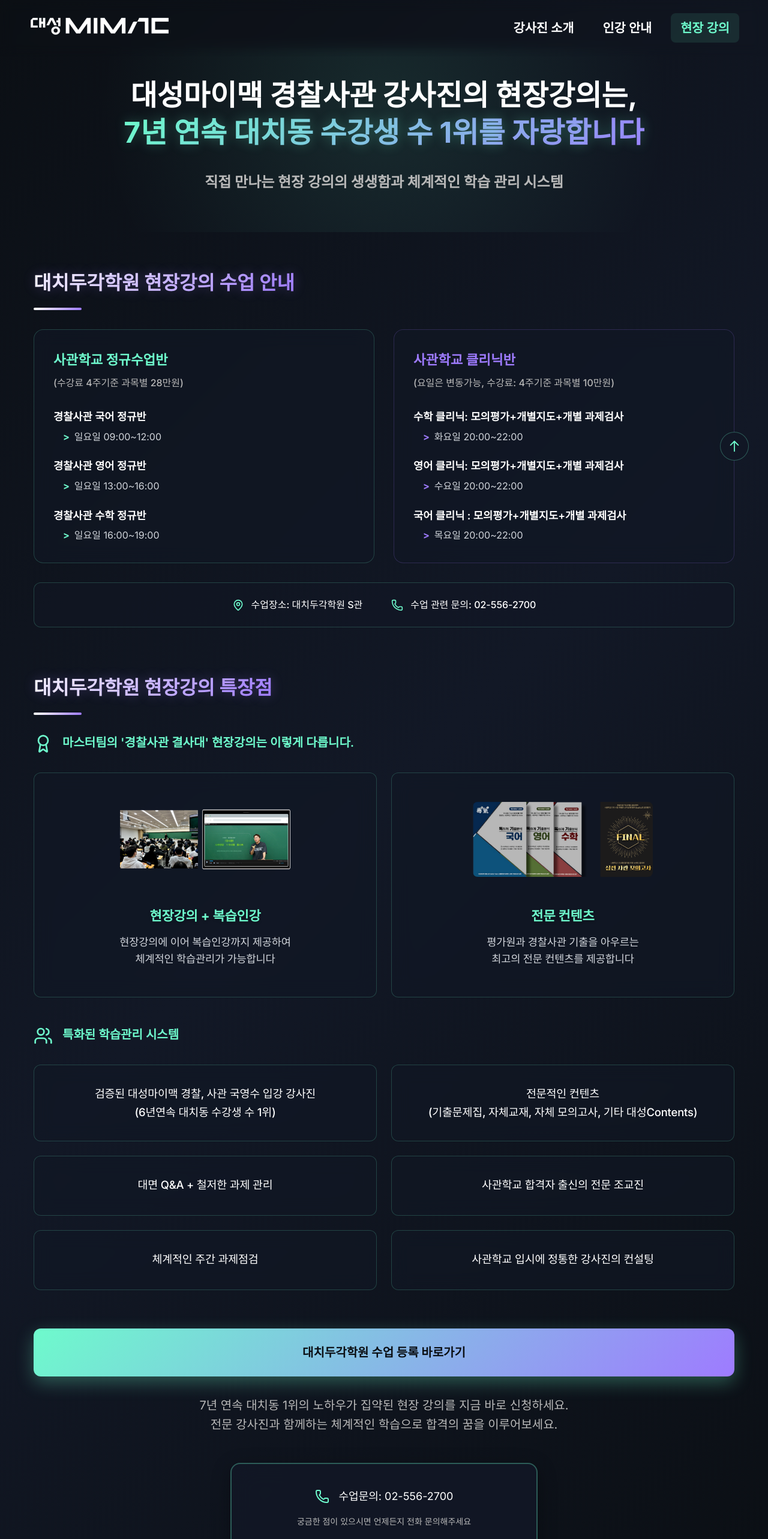
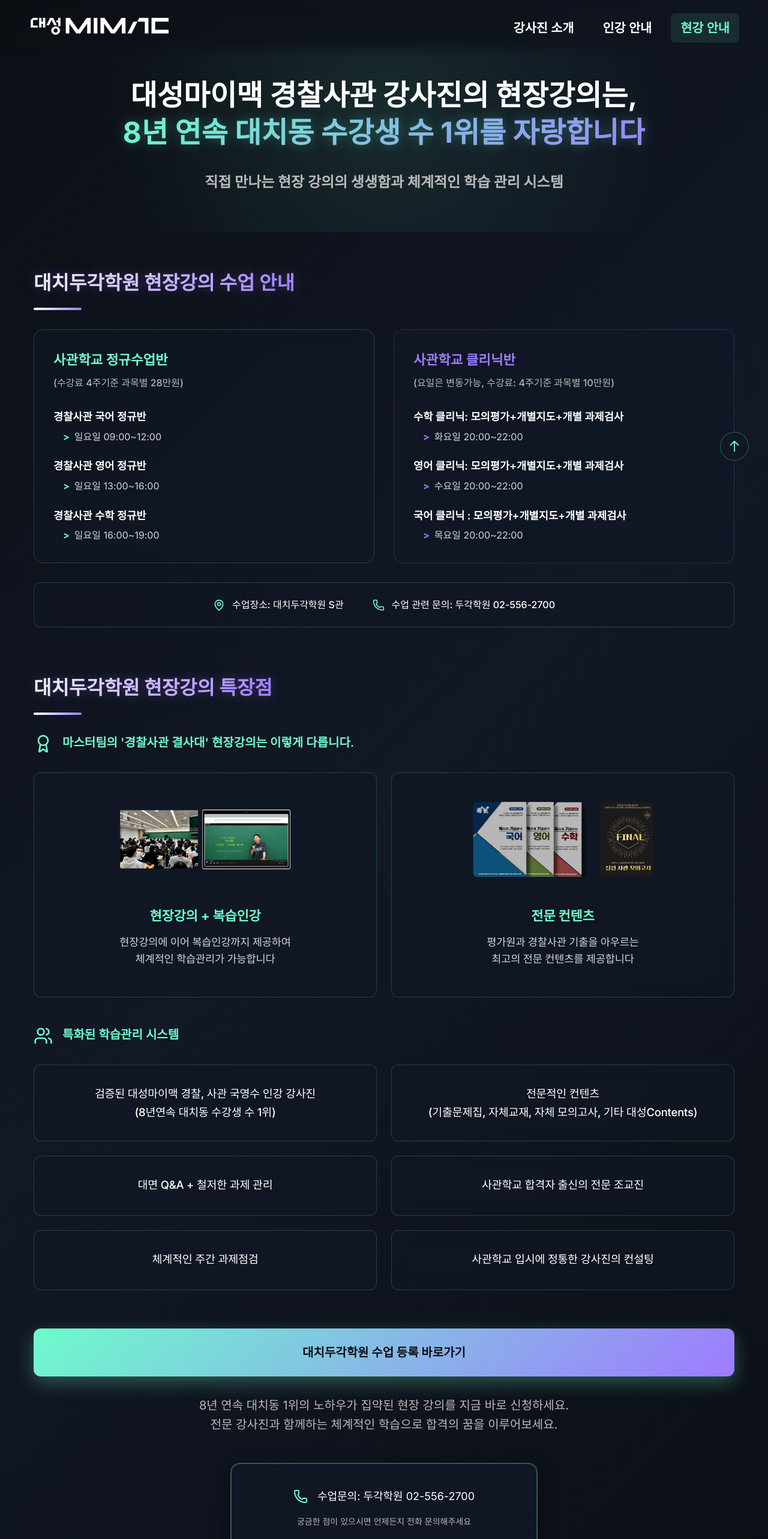
Before and after one commit to hanbyeol3/military-academy-ui, a React (Vite) app: page /offline in a window 1280 px wide. Shown: the top 2566 px of the page at 60% size. Built offline with nearby package versions, Linux system fonts and the light colour scheme; a web font is replaced by a local one.

Commit message:
- vercel 설정

```diff
--- a/src/components/common/Footer.tsx
+++ b/src/components/common/Footer.tsx
@@ -26,7 +26,7 @@
                             전문성과 체계성
                         </h3>
                         <p className="footer-section-text">
-                            7년 연속 대치동 수강생 수 1위를 자랑하는<br />
+                            8년 연속 대치동 수강생 수 1위를 자랑하는<br />
                             검증된 전문 강사진과 함께합니다
                         </p>
                     </div>
--- a/src/components/common/Header.tsx
+++ b/src/components/common/Header.tsx
@@ -20,7 +20,7 @@
   const menuItems = [
     { name: '강사진 소개', path: '/teachers' },
     { name: '인강 안내', path: '/online' },
-    { name: '현장 강의', path: '/offline' },
+    { name: '현강 안내', path: '/offline' },
   ];
 
   const isActive = (path: string) => location.pathname === path;
--- a/src/pages/Home.tsx
+++ b/src/pages/Home.tsx
@@ -86,17 +86,17 @@
               <span className="char">대성마이맥 경찰사관 인강 강사진은,</span>
               <br />
               <span className="char">단언컨대, </span>
-              <span className="char highlight">경찰사관 인터넷강의 No.1 입니다</span>
+              <span className="char highlight">경찰사관 No.1 입니다</span>
             </span>
           </h1>
           <p className="hero-subtitle">
             <span className="mobile-only">
-              7년 연속 대치동 수강생 수 1위를<br />
+              8년 연속 대치동 수강생 수 1위를<br />
               자랑하는 검증된 전문 강사진과 함께<br />
               경찰사관학교의 꿈을 실현하세요
             </span>
             <span className="desktop-only">
-              7년 연속 대치동 수강생 수 1위를 자랑하는 검증된 전문 강사진과 함께
+              8년 연속 대치동 수강생 수 1위를 자랑하는 검증된 전문 강사진과 함께
               <br />경찰사관학교의 꿈을 실현하세요
             </span>
           </p>
@@ -105,10 +105,10 @@
               강사진 소개
             </a>
             <a href="/online" className="btn btn-secondary btn-lg">
-              인강 안내
+              대성 인강 안내
             </a>
             <a href="/offline" className="btn btn-outline btn-lg">
-              현장 강의 안내
+              대치동 현강 안내
             </a>
           </div>
         </div>
--- a/src/pages/Offline.tsx
+++ b/src/pages/Offline.tsx
@@ -13,12 +13,12 @@
               대성마이맥 경찰사관<br />
               강사진의 현장강의는,<br />
               <br />
-              <span className="highlight">7년 연속 대치동 수강생 수<br />
+              <span className="highlight">8년 연속 대치동 수강생 수<br />
               1위를 자랑합니다</span>
             </span>
             <span className="desktop-only">
               대성마이맥 경찰사관 강사진의 현장강의는,<br />
-              <span className="highlight">7년 연속 대치동 수강생 수 1위를 자랑합니다</span>
+              <span className="highlight">8년 연속 대치동 수강생 수 1위를 자랑합니다</span>
             </span>
           </h1>
 
@@ -91,7 +91,7 @@
             </div>
             <div className="contact-item-simple">
               <Phone className="contact-icon-simple" />
-              <span>수업 관련 문의: 02-556-2700</span>
+              <span>수업 관련 문의: 두각학원 02-556-2700</span>
             </div>
           </div>
         </div>
@@ -165,7 +165,7 @@
               <div className="feature-content">
                 <div className="feature-list">
                   <div className="feature-item">
-                    검증된 대성마이맥 경찰, 사관 국영수 입강 강사진 <br/>(6년연속 대치동 수강생 수 1위)
+                    검증된 대성마이맥 경찰, 사관 국영수 인강 강사진 <br/>(8년연속 대치동 수강생 수 1위)
                   </div>
                   <div className="feature-item">
                       전문적인 컨텐츠 <br/>(기출문제집, 자체교재, 자체 모의고사, 기타 대성Contents)
@@ -197,13 +197,13 @@
 
           <p className="cta-description">
             <span className="mobile-only">
-              7년 연속 대치동 1위의 노하우가 집약된<br />
+              8년 연속 대치동 1위의 노하우가 집약된<br />
               현장 강의를 지금 바로 신청하세요.<br />
               전문 강사진과 함께하는 체계적인 학습으로<br />
               합격의 꿈을 이루어보세요.
             </span>
             <span className="desktop-only">
-              7년 연속 대치동 1위의 노하우가 집약된 현장 강의를 지금 바로 신청하세요.<br/>
+              8년 연속 대치동 1위의 노하우가 집약된 현장 강의를 지금 바로 신청하세요.<br/>
               전문 강사진과 함께하는 체계적인 학습으로 합격의 꿈을 이루어보세요.
             </span>
           </p>
@@ -217,7 +217,7 @@
                   02-556-2700
                 </span>
                 <span className="desktop-only">
-                  수업문의: 02-556-2700
+                  수업문의: 두각학원 02-556-2700
                 </span>
               </span>
             </div>
--- a/src/pages/Teachers.tsx
+++ b/src/pages/Teachers.tsx
@@ -119,12 +119,12 @@
 
                     <div className="stats-grid">
                         <div className="stat-card fade-in-up">
-                            <div className="stat-number">7년</div>
+                            <div className="stat-number">8년</div>
                             <div className="stat-label">연속 대치동 1위</div>
                         </div>
                         <div className="stat-card fade-in-up" style={{ animationDelay: '0.2s' }}>
-                            <div className="stat-number">3명</div>
-                            <div className="stat-label">전문 강사진</div>
+                            <div className="stat-number">1,596명</div>
+                            <div className="stat-label">누적 합격생</div>
                         </div>
                         <div className="stat-card fade-in-up" style={{ animationDelay: '0.4s' }}>
                             <div className="stat-number">100%</div>
```
